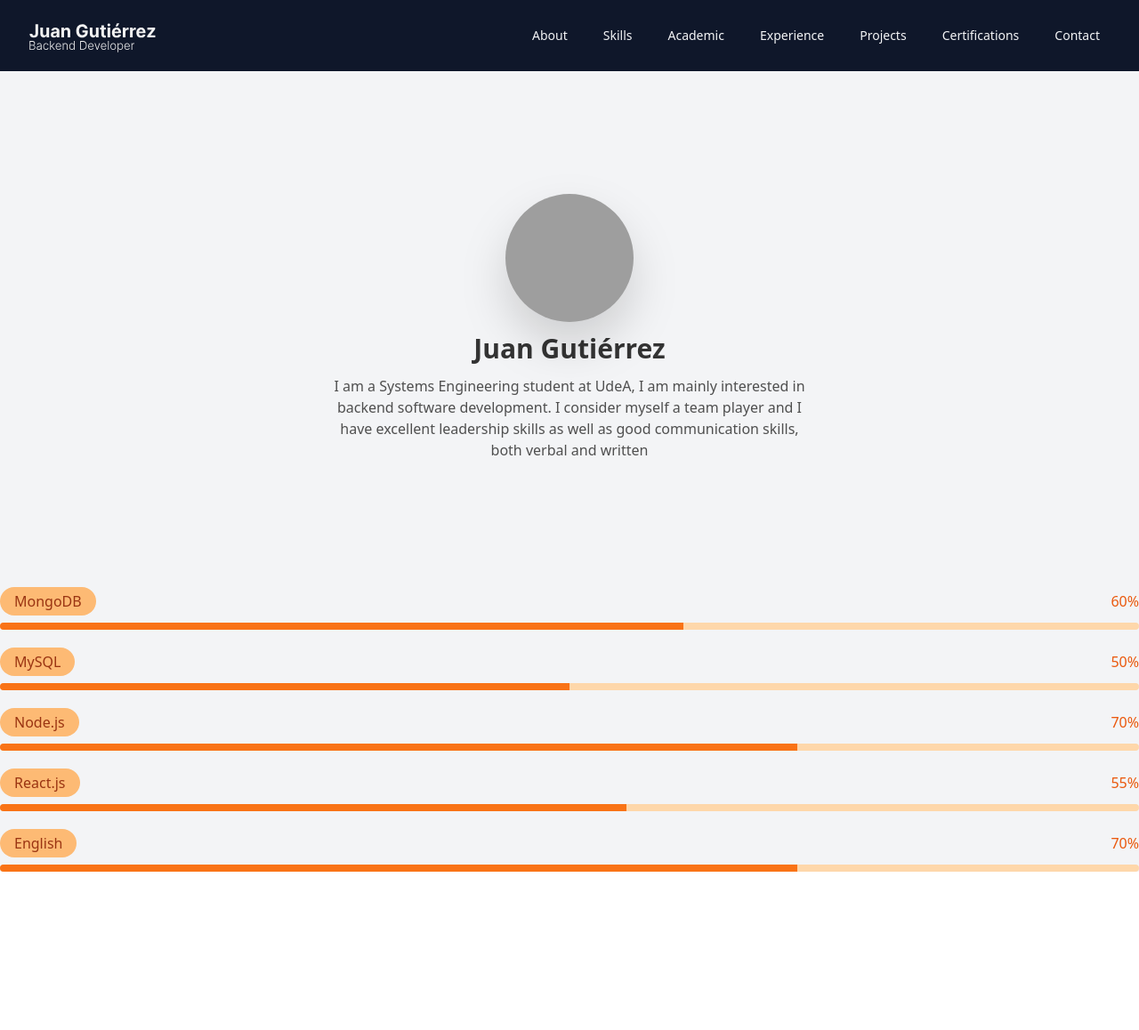
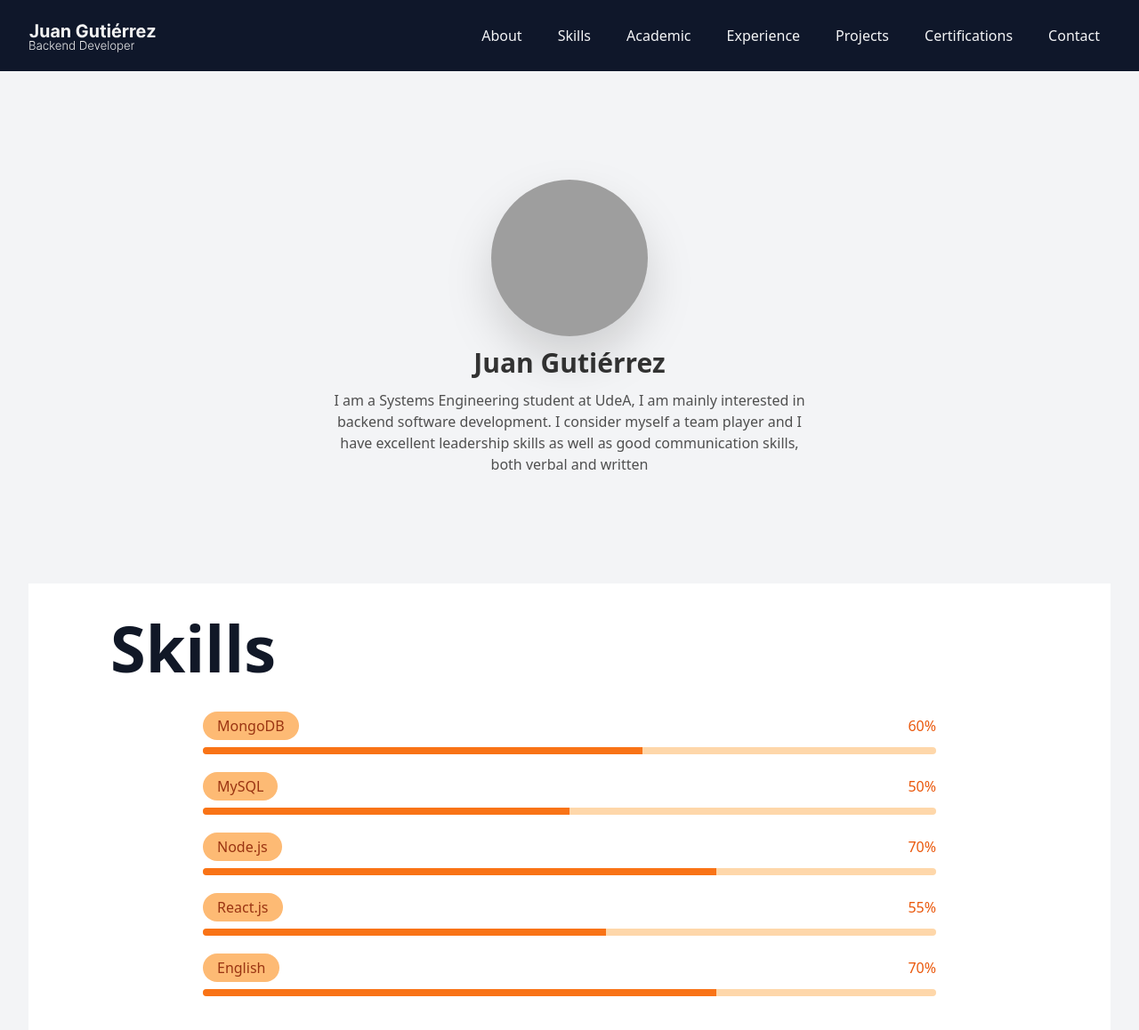
Before and after one commit to juanesgutiz19/cv-project, a React (Create React App) app: page / in a window 1280 px wide. Shown: the top 1158 px of the page at 89% size. Before the commit the page ends 996 px from the top, so only its background shows below. Built offline with nearby package versions, Linux system fonts and the light colour scheme; grey boxes are pictures that could not be loaded.

Commit message:
Toda la sección de about finalizada, es completamente responsive

```diff
--- a/src/components/About.jsx
+++ b/src/components/About.jsx
@@ -6,7 +6,7 @@ const About = () => {
     return (
         <div class="flex flex-col h-96 my-24 justify-center items-center">
                 <div>
-                    <img src={ Picture } alt="juan pic" className="w-36 h-36 rounded-full object-cover drop-shadow-2xl"/>
+                    <img src={ Picture } alt="juan pic" className="w-44 h-44 rounded-full object-cover drop-shadow-2xl"/>
                 </div>
                 <div>
                     <h2 className = "text-3xl text-center font-bold text-gray-1 my-3">Juan Gutiérrez</h2>
--- a/src/components/OptionComponent.jsx
+++ b/src/components/OptionComponent.jsx
@@ -3,7 +3,7 @@ import React from 'react'
 const OptionComponent = ( { isSmallSize = false, optionName } ) => {
 
     let block = isSmallSize ? 'block' : '';
-    let styleOption = `text-gray-100 hover:bg-gray-700 hover:text-white ${block} px-3 py-2 rounded-md text-sm font-normal`;
+    let styleOption = `text-gray-100 hover:bg-gray-700 hover:text-white ${block} px-3 py-2 rounded-md text-base font-normal`;
 
     return (
         <a
--- a/src/components/Skills.jsx
+++ b/src/components/Skills.jsx
@@ -4,11 +4,17 @@ import SkillProgressBar from './SkillProgressBar';
 const Skills = () => {
     return (
         <>
-            <SkillProgressBar skillName = "MongoDB" progressPercentage = { 60 }/>
-            <SkillProgressBar skillName = "MySQL" progressPercentage = { 50 }/>
-            <SkillProgressBar skillName = "Node.js" progressPercentage = { 70 }/>
-            <SkillProgressBar skillName = "React.js" progressPercentage = { 55 }/>
-            <SkillProgressBar skillName = "English" progressPercentage = {70 }/>
+            <div className="flex flex-col bg-white md:mx-6 lg:mx-8 p-9">
+                <h1 className="text-4xl md:text-5xl lg:text-7xl font-bold text-gray-900 text-center md:text-left mb-8 lg:ml-14" >Skills</h1>
+                <div className="md:px-16 lg:px-40" >
+                    <SkillProgressBar skillName = "MongoDB" progressPercentage = { 60 }/>
+                    <SkillProgressBar skillName = "MySQL" progressPercentage = { 50 }/>
+                    <SkillProgressBar skillName = "Node.js" progressPercentage = { 70 }/>
+                    <SkillProgressBar skillName = "React.js" progressPercentage = { 55 }/>
+                    <SkillProgressBar skillName = "English" progressPercentage = {70 }/>
+                </div>
+
+            </div>
         </>
     )
 }
```
